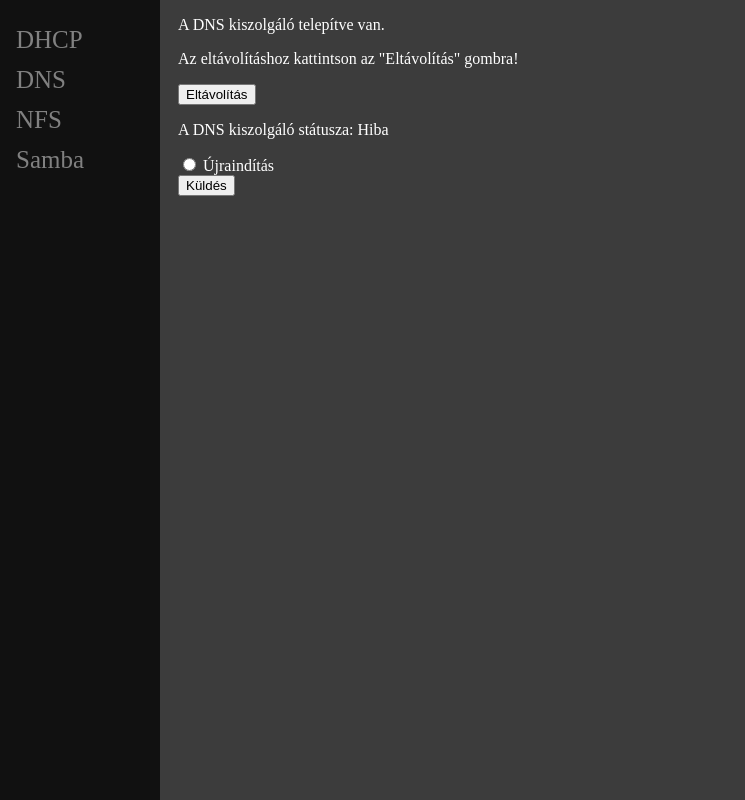
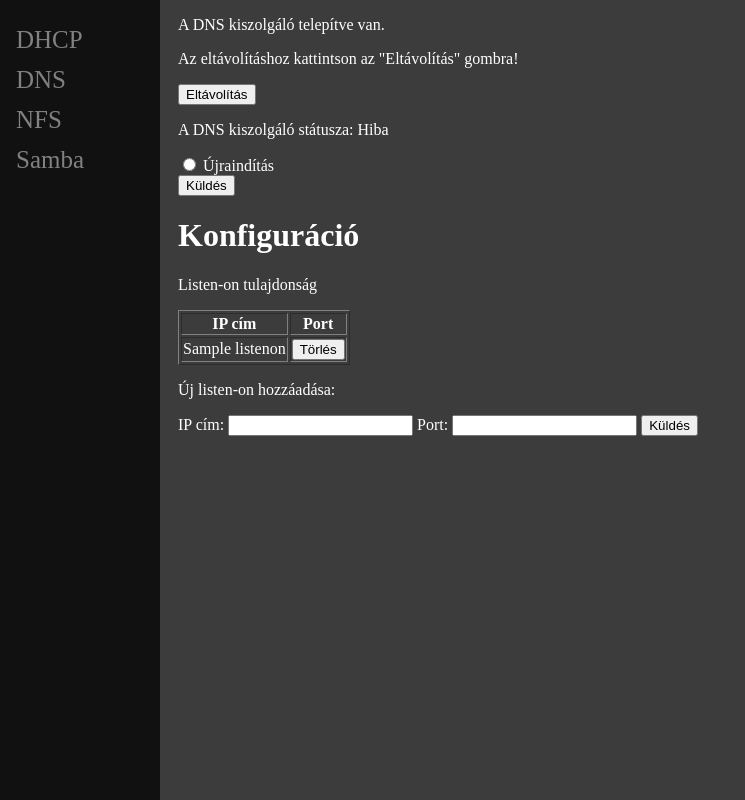
Before and after one commit to TolnaiAttila/uswg, a Flask app: template uswg/templates/dns/dns.html in a window 1280 px wide. Shown: the whole page, without its empty margins (0-745 px from the left). Run offline with Flask 3, Linux system fonts and the light colour scheme; the template is opened without the code that fills it: most values are stand-ins (such as "Sample title", 1, 10 or a date in 2020).

Commit message:
dns listen-on function

```diff
--- a/uswg/main.py
+++ b/uswg/main.py
@@ -104,7 +104,16 @@ def dns(current_user):
     service = "named"
     status = f.status(service)
 
-    return render_template('dns/dns.html', status=status)
+    listenon = f.dns_check_listenon()
+
+    if isinstance(listenon, int):
+        number = listenon
+        text = err.error(number)
+        return render_template('shared/error.html', text=text)
+
+
+
+    return render_template('dns/dns.html', status=status, listenon=listenon)
 
 @app.route("/service/add", methods=['POST'])
 @token_required
@@ -184,6 +193,19 @@ def service_add(current_user):
                 return render_template('shared/error.html', text=text)
 
             return redirect(url_for('dhcp'))
+
+    if id == "listen-on":
+
+        ip = str(request.form.get("listen-on-ip"))
+        port = str(request.form.get("listen-on-port"))
+
+        number = f.dns_create_listenon(ip, port)
+
+        if number != 0:
+            text = err.error(number)
+            return render_template('shared/error.html', text=text)
+
+        return redirect(url_for('dns'))
 
 
     return render_template('shared/error.html', text=text)
@@ -416,6 +438,15 @@ def service_modify(current_user):
         return redirect(url_for('dhcp'))
 
 
+    if id == "listen-on-delete":
+        button = str(request.form.get('delete-listen-on-button'))
+        number = f.dns_delete_listenon(button)
+        if number != 0:
+            text = err.error(number)
+            return render_template('shared/error.html', text=text)
+
+        return redirect(url_for('dns'))
+
 
     return render_template('shared/error.html', text=text)
 
--- a/uswg/options.py
+++ b/uswg/options.py
@@ -33,3 +33,5 @@ opmac="--mac-address"
 
 #check
 opinput="--input"
+
+opport="--port"
--- a/uswg/templates/dns/dns.html
+++ b/uswg/templates/dns/dns.html
@@ -62,7 +62,38 @@
                     <button type="submit">Küldés</button>
                 </form>
                 {% endif %}
+                <h1>Konfiguráció</h1>
+                <p>Listen-on tulajdonság</p>
+                <table border="1">
+                    <tr>
+                        <th>IP cím</th>
+                        <th>Port</th>
+                    </tr>
+                    <form action="/service/modify" id="deletelistenonForm" method="post">
+                        <input type="hidden" name="form_id" value="listen-on-delete">
+                        {% for i in listenon %}
+                            {% if (loop.index-1) % 2 == 0 %}
+                                </tr><tr>
+                                <td>{{ i }}</td>
+                            {% else %}
+                                <td>{{ i }}</td>
+                            {% endif %}
 
+                            {% if loop.index % 2 == 0 or loop.last %}
+                                <td><button name="delete-listen-on-button" id="deletelistenon{{ listenon[loop.index0 - (loop.index % 2) - 1] }}{{ listenon[loop.index0 - (loop.index % 2)] }}Button" value="delete_listenon_{{ listenon[loop.index0 - (loop.index % 2) - 1] }}_{{ listenon[loop.index0 - (loop.index % 2)] }}_Button">Törlés</button></td>
+                            {% endif %}
+                        {% endfor %}
+                    </form>
+                </table>
+                <p>Új listen-on hozzáadása:</p>
+                <form action="/service/add" method="post">
+                    <input type="hidden" name="form_id" value="listen-on">
+                    <label for="listen-on-ip">IP cím:</label>
+                    <input type="text" id="listen-on-ip" name="listen-on-ip" pattern="[0-9]{1,3}\.[0-9]{1,3}\.[0-9]{1,3}\.[0-9]{1,3}" required>
+                    <label for="listen-on-port">Port:</label>
+                    <input type="text" id="listen-on-port" name="listen-on-port" pattern="[0-9]{1,5}" required>
+                    <input type="submit" value="Küldés">
+                </form>
 
             {% endif %}
         </div>
```
Also changed, not shown: uswg/functions.py (+36 -0 lines), 5 other files.
